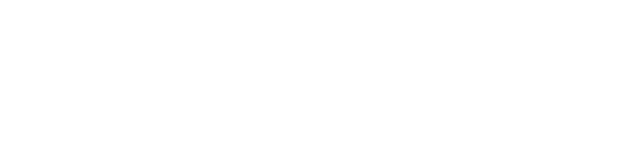
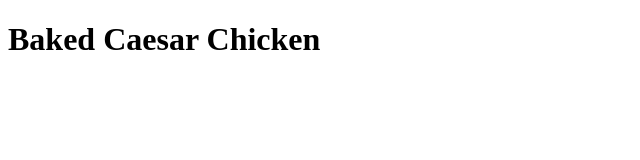
Before and after one commit to TaylerMade/odin-recipes, a plain HTML site: page recipes/baked-chicken.html in a window 1280 px wide. Shown: the whole page, without its empty margins (0-640 px from the left). Drawn offline with Linux system fonts and the light colour scheme.

Commit message:
Add title and heading to baked-chicken.html

```diff
--- a/recipes/baked-chicken.html
+++ b/recipes/baked-chicken.html
@@ -2,9 +2,9 @@
 <html lang="en">
 <head>
     <meta charset="UTF-8">
-    <title>Document</title>
+    <title>Baked Caesar Chicken</title>
 </head>
 <body>
-
+    <h1>Baked Caesar Chicken</h1>
 </body>
 </html>
```
